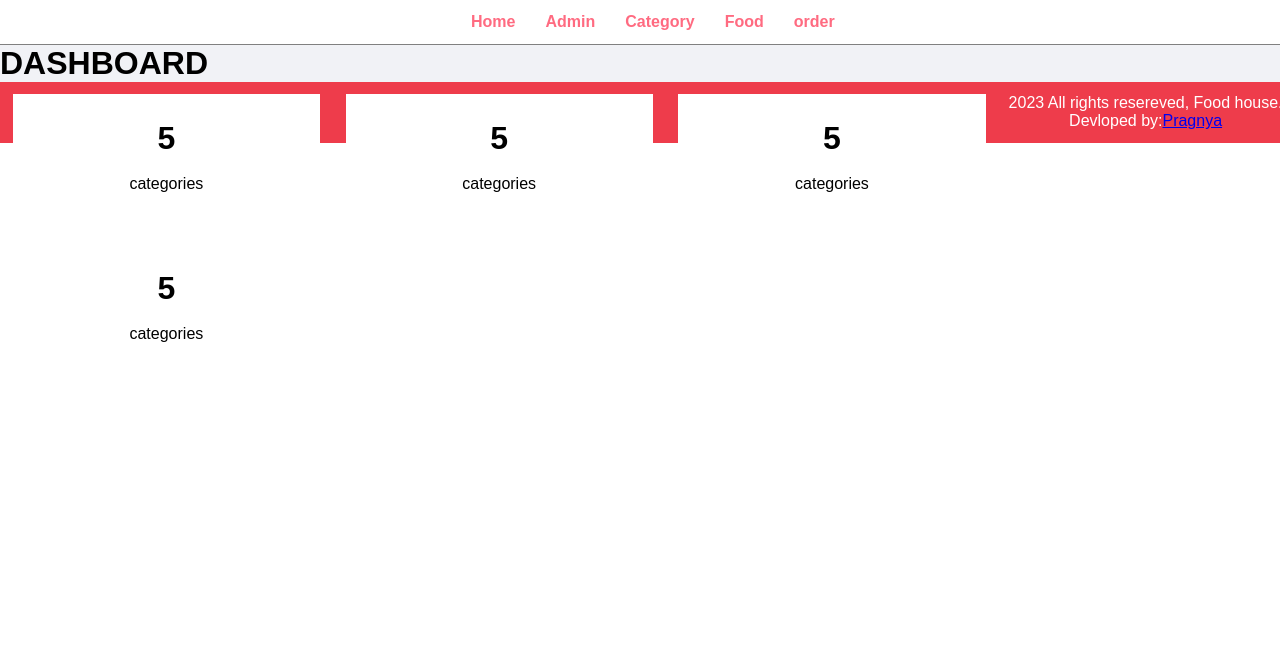
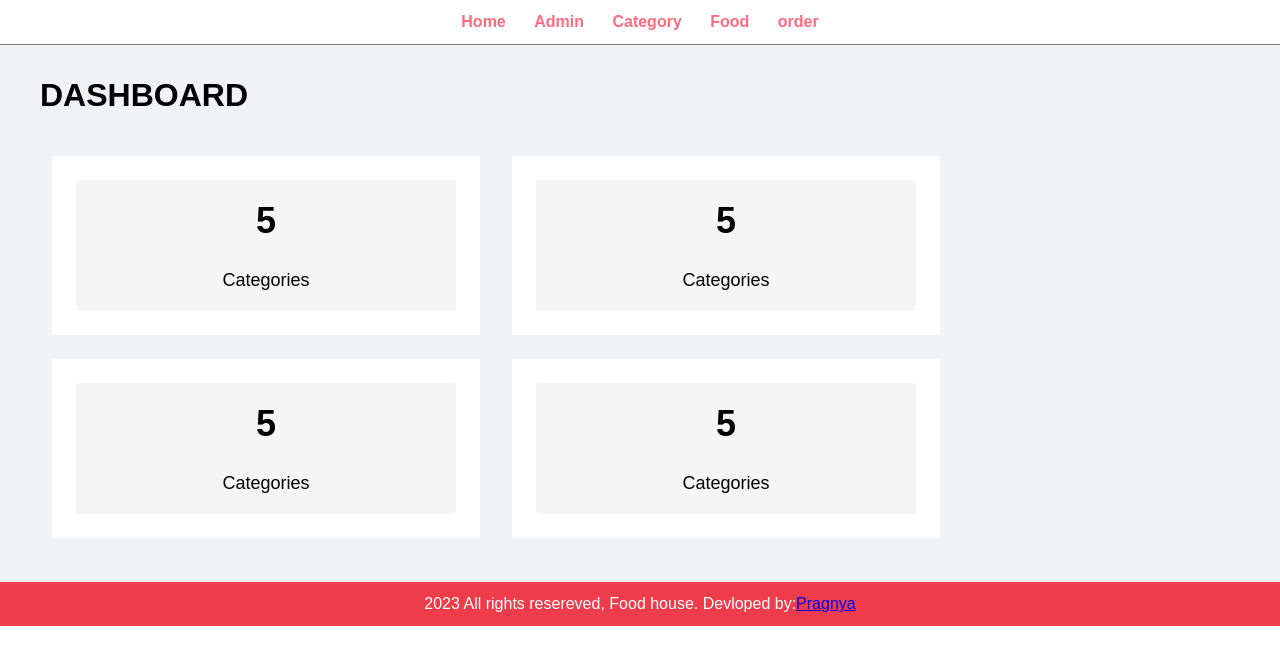
Before and after one commit to Pragnya45/FOOD-ORDER, a PHP site: page /admin/index.php in a window 1280 px wide. Shown: the top 665 px of the page. Run offline with PHP 8.4, Linux system fonts and the light colour scheme.

Commit message:
Updated code

```diff
--- a/admin/index.php
+++ b/admin/index.php
@@ -2,33 +2,40 @@
 
 <!--MainContent section starts -->
 <div class="main-content">
-      <div class="wrapper1">
+  <div class="wrapper">
     <h1>DASHBOARD</h1>
-         <div class="col-4 text-center">
+    <div class="row">
+      <div class="col-4">
+        <div class="card">
           <h1>5</h1>
           <br/>
-            categories
+          <p>Categories</p>
         </div>
-         <div class="col-4 text-center">
+      </div>
+      <div class="col-4">
+        <div class="card">
           <h1>5</h1>
           <br/>
-            categories
+          <p>Categories</p>
         </div>
-         <div class="col-4 text-center">
+      </div>
+      <div class="col-4">
+        <div class="card">
           <h1>5</h1>
           <br/>
-            categories
+          <p>Categories</p>
         </div>
-         <div class="col-4 text-center">
+      </div>
+      <div class="col-4">
+        <div class="card">
           <h1>5</h1>
           <br/>
-            categories
+          <p>Categories</p>
         </div>
       </div>
     </div>
-
-
-
+  </div>
+</div>
 <!--MainContent section ends -->
 
-<?php include('partials/footer.php')  ?>
+<?php include('partials/footer.php'); ?>
--- a/admin/partials/menu.php
+++ b/admin/partials/menu.php
@@ -2,6 +2,7 @@
     <head>
         <title>Food order website - Home page</title>
         <link rel="stylesheet" href="../css/admin.css">
+        <link rel="stylesheet" href="../css/home.css">
 
     </head>
     <body>
--- /dev/null
+++ b/css/home.css
@@ -0,0 +1,85 @@
+
+  .btn-primary,
+  .btn-secondary,
+  .btn-danger {
+    display: inline-block;
+    padding: 8px 16px;
+    border-radius: 4px;
+    text-decoration: none;
+    color: #fff;
+    background-color: #4caf50;
+    border: none;
+    font-weight: bold;
+    cursor: pointer;
+  }
+
+  .btn-secondary {
+    background-color: #2196f3;
+  }
+
+  .btn-danger {
+    background-color: #f44336;
+  }
+
+  .btn-primary:hover,
+  .btn-secondary:hover,
+  .btn-danger:hover {
+    background-color: #45a049;
+  }
+
+  .tbi-full {
+    width: 100%;
+    border-collapse: collapse;
+    margin-top: 20px;
+  }
+
+  .tbi-full th,
+  .tbi-full td {
+    padding: 8px;
+    text-align: left;
+    border-bottom: 1px solid #ddd;
+  }
+
+  .tbi-full th {
+    background-color: #4caf50;
+    color: #fff;
+    font-weight: bold;
+  }
+
+  .main-content {
+    padding: 20px;
+  }
+
+  .wrapper {
+    max-width: 1200px;
+    margin: 0 auto;
+  }
+
+  .row {
+    display: flex;
+    flex-wrap: wrap;
+    margin-top: 30px;
+  }
+
+  .col-4 {
+    width: calc(33.33% - 20px);
+    margin-right: 20px;
+  }
+
+  .card {
+    background-color: #f5f5f5;
+    padding: 20px;
+    border-radius: 4px;
+    box-sizing: border-box;
+    text-align: center;
+  }
+
+  .card h1 {
+    font-size: 36px;
+    margin-bottom: 10px;
+  }
+
+  .card p {
+    font-size: 18px;
+    margin: 0;
+  }
```
Lines whose indentation alone changed are shown as unchanged.
